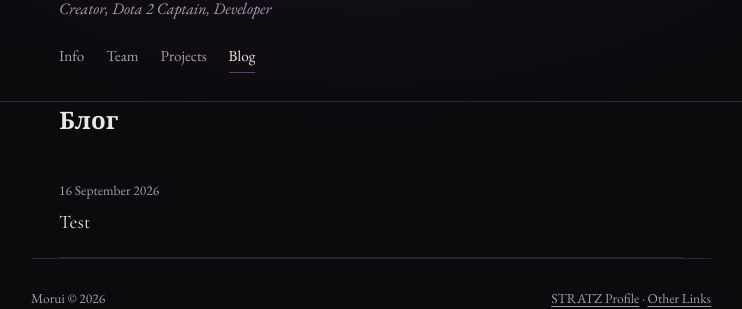
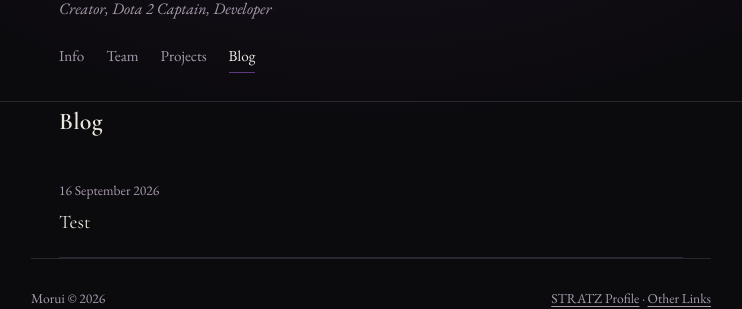
Before and after one commit to Moruika/moruika.github.io, a Jekyll site: the page built from blog.html, in a window 1280 px wide. Shown: the part 122-431 px from the top of the page, without its empty margins (269-1011 px from the left). Built offline with Jekyll 4.4.1, drawn with Linux system fonts in a browser that asks for light colours.

Commit message:
Update blog.html

```diff
--- a/blog.html
+++ b/blog.html
@@ -1,10 +1,10 @@
 ---
 layout: default
-title: Блог
+title: Blog
 permalink: /blog/
 ---
 
-<h2 class="section-title">Блог</h2>
+<h2 class="section-title">Blog</h2>
 
 {% if site.posts.size > 0 %}
 <ul class="post-list">
```
Also changed, not shown: other parts of blog.html (+0 -1 lines).
